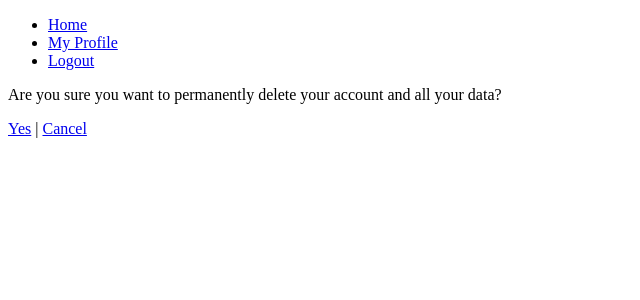
After one commit to yogajones/learning-diary, a Flask app: page /delete_account in a window 1280 px wide. The commit adds this page. Shown: the top 300 px of the page, without its empty margins (0-640 px from the left). Run offline with Flask 3, Linux system fonts and the light colour scheme; the visitor is signed in with stand-in values (Sample User, id 1).

Commit message:
Allow users to delete account permanently

```diff
--- a/routes.py
+++ b/routes.py
@@ -150,3 +150,26 @@ def profile():
     entry_list = entries.get_list(user_id)
 
     return render_template("profile.html", username=username, entry_count=len(entry_list))
+
+@app.route("/delete_account")
+def delete_account():
+    user_id = users.get_user_id()
+    if user_id == 0:
+        flash("Unauthorized access", "Error")
+        return redirect("/login")
+
+    return render_template("delete_account.html")
+
+@app.route("/confirm_delete_account")
+def confirm_delete_account():
+    user_id = users.get_user_id()
+    if user_id == 0:
+        flash("Unauthorized access", "Error")
+        return redirect("/login")
+
+    if users.delete_account(user_id):
+        flash("Account deleted", "Success")
+        return redirect("/login")
+    else:
+        flash("Unknown error: Failed to delete account", "Error")
+        return redirect("/")
--- a/schema.sql
+++ b/schema.sql
@@ -6,12 +6,12 @@ CREATE TABLE users (
 CREATE TABLE learning_journeys (
     id SERIAL PRIMARY KEY,
     title TEXT,
-    user_id INTEGER REFERENCES users
+    user_id INTEGER REFERENCES users ON DELETE CASCADE
 );
 CREATE TABLE entries (
     id SERIAL PRIMARY KEY,
     content TEXT,
-    user_id INTEGER REFERENCES users,
+    user_id INTEGER REFERENCES users ON DELETE CASCADE,
     learning_journey_id INTEGER REFERENCES learning_journeys,
     sent_at TIMESTAMP
 );
--- /dev/null
+++ b/templates/delete_account.html
@@ -0,0 +1,5 @@
+{% extends "user_base.html" %}
+{% block user_content %}
+<p>Are you sure you want to permanently delete your account and all your data?</p>
+<p><a href="/confirm_delete_account">Yes</a> | <a href="/">Cancel</a></p>
+{% endblock %}
--- a/templates/profile.html
+++ b/templates/profile.html
@@ -2,5 +2,5 @@
 {% block user_content %}
 <p>Username: {{ username }}</p>
 <p>Total entries: {{ entry_count }}</p>
-<p>Placeholder for 'Delete account permanently'</p>
+<a href="/delete_account">Delete account</a>
 {% endblock %}
--- a/users.py
+++ b/users.py
@@ -2,6 +2,7 @@ from db import db
 from flask import session
 from sqlalchemy import text
 from werkzeug.security import check_password_hash, generate_password_hash
+import traceback
 
 def login(username, password):
     sql = "SELECT id, password FROM users WHERE username=:username"
@@ -53,3 +54,12 @@ def get_username(user_id):
     sql = "SELECT username FROM users WHERE id = :user_id"
     result = db.session.execute(text(sql), {"user_id": user_id})
     return result.fetchone()[0]
+
+def delete_account(user_id):
+    sql = "DELETE FROM users WHERE id = :user_id"
+    try:
+        db.session.execute(text(sql), {"user_id": user_id})
+        db.session.commit()
+        return True
+    except:
+        return False
```
